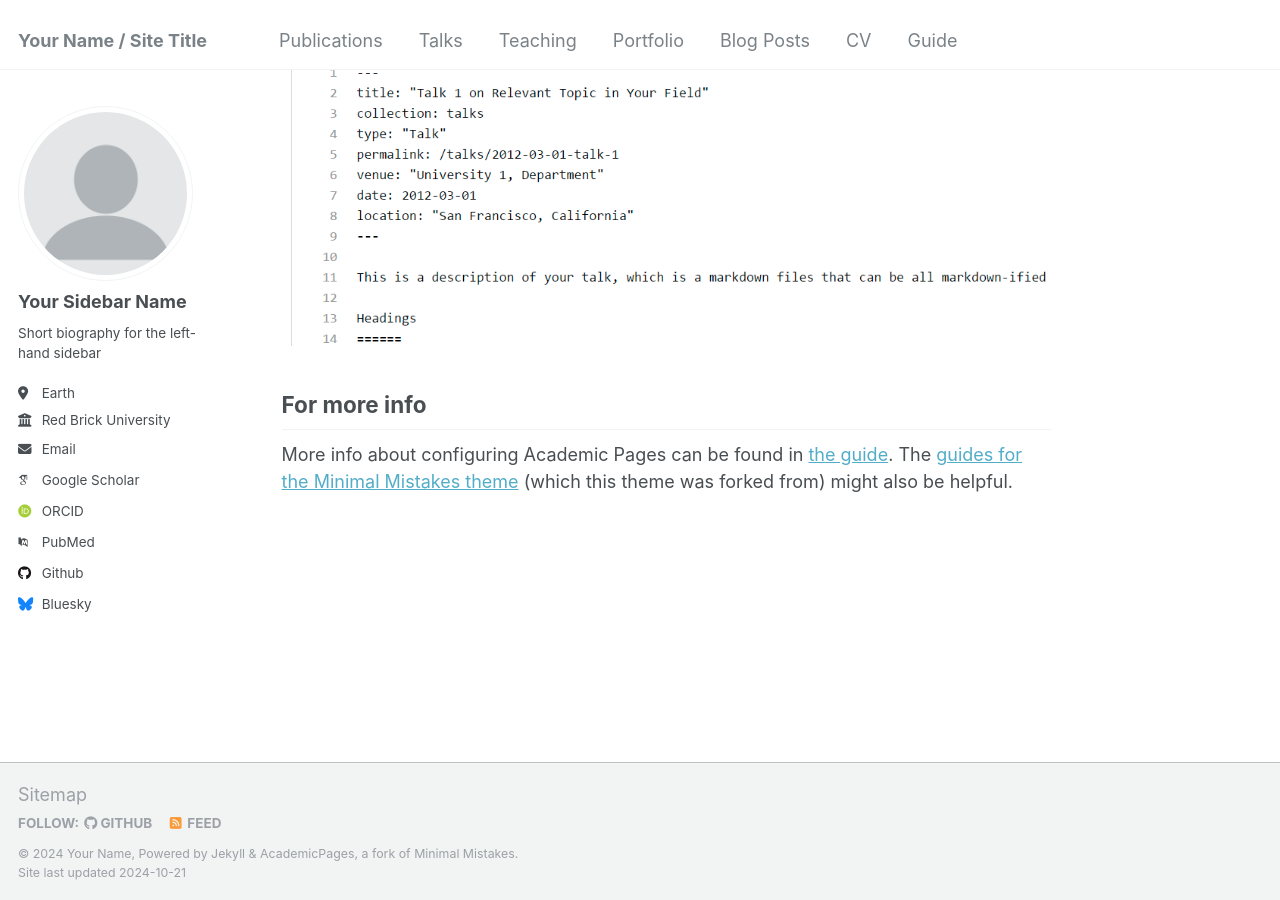
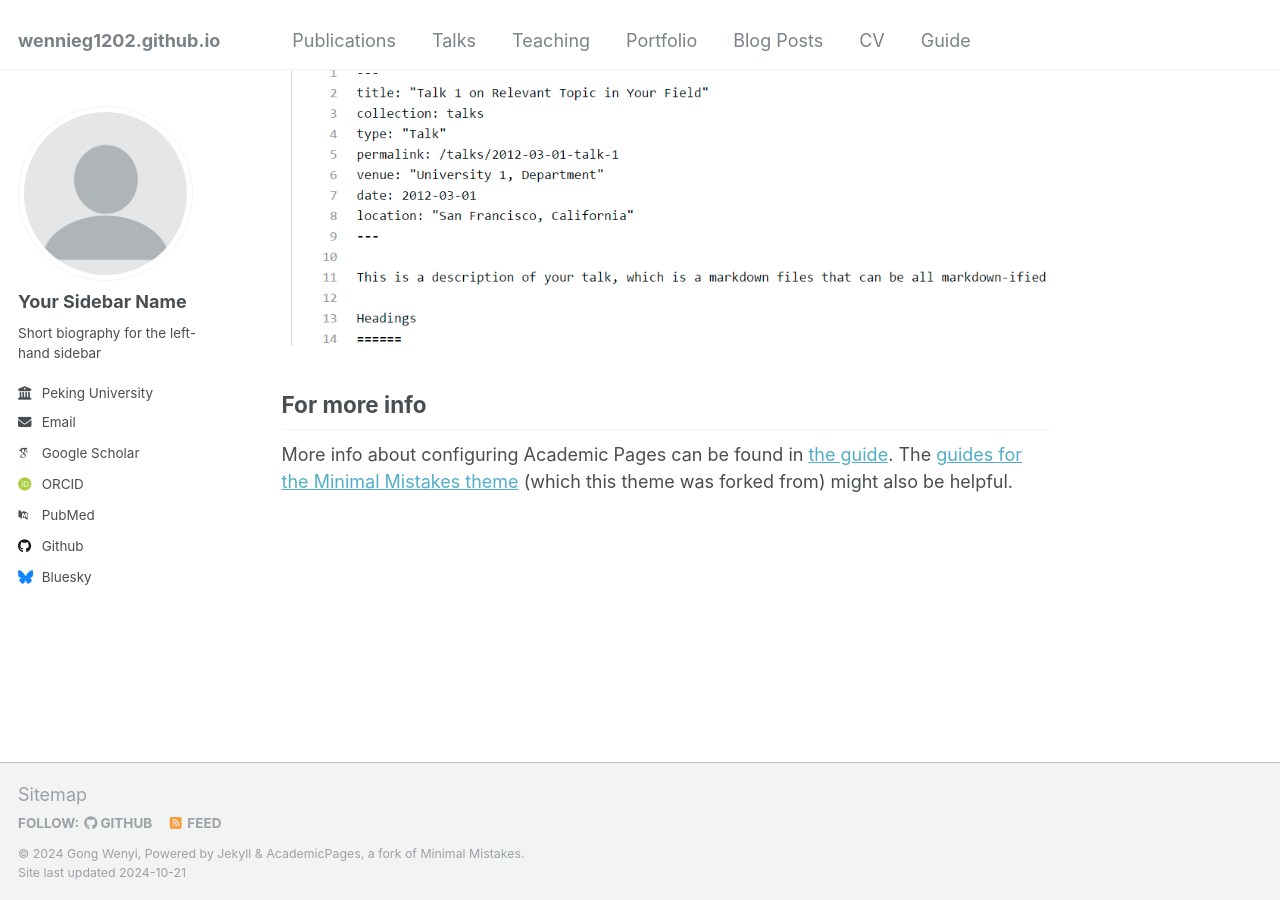
Before and after one commit to wennieg1202/wennieg1202.github.io, a Jekyll site: the page built from _pages/about.md, in a window 1280 px wide and 900 px high, scrolled down 2643 px. Built offline with Jekyll 4.4.1, drawn with Linux system fonts in a browser that asks for light colours; some web fonts are replaced.

Commit message:
Update _config.yml

```diff
--- a/_config.yml
+++ b/_config.yml
@@ -8,13 +8,13 @@
 
 # Basic Site Settings
 locale                   : "en-US"
-title                    : "Your Name / Site Title"
-title_separator          : "-"
-name                     : &name "Your Name"
-description              : &description "personal description"
-url                      : https://academicpages.github.io # the base hostname & protocol for your site e.g. "https://mmistakes.github.io"
+#title                    : "Your Name / Site Title"
+#title_separator          : "-"
+name                     : &name "Gong Wenyi"
+description              : &description "Master's student applying for a PhD"
+#url                      : wennieg1202.github.io
 baseurl                  : "" # the subpath of your site, e.g. "/blog"
-repository               : "academicpages/academicpages.github.io"
+repository               : "wennieg1202/wennieg1202.github.io"
 
 # Site Author - The following control what appear as part of the author content on the side bar.
 #               If a field is blank the icon and link will not appear, otherwise it will be shown.
@@ -25,8 +25,8 @@ author:
   name             : "Your Sidebar Name"
   pronouns         : # example: "she/her"
   bio              : "Short biography for the left-hand sidebar"
-  location         : "Earth"
-  employer         : "Red Brick University"
+  #location         : "Earth"
+  employer         : "Peking University"
   uri              : # URL
   email            : "none@example.org"
 
```
